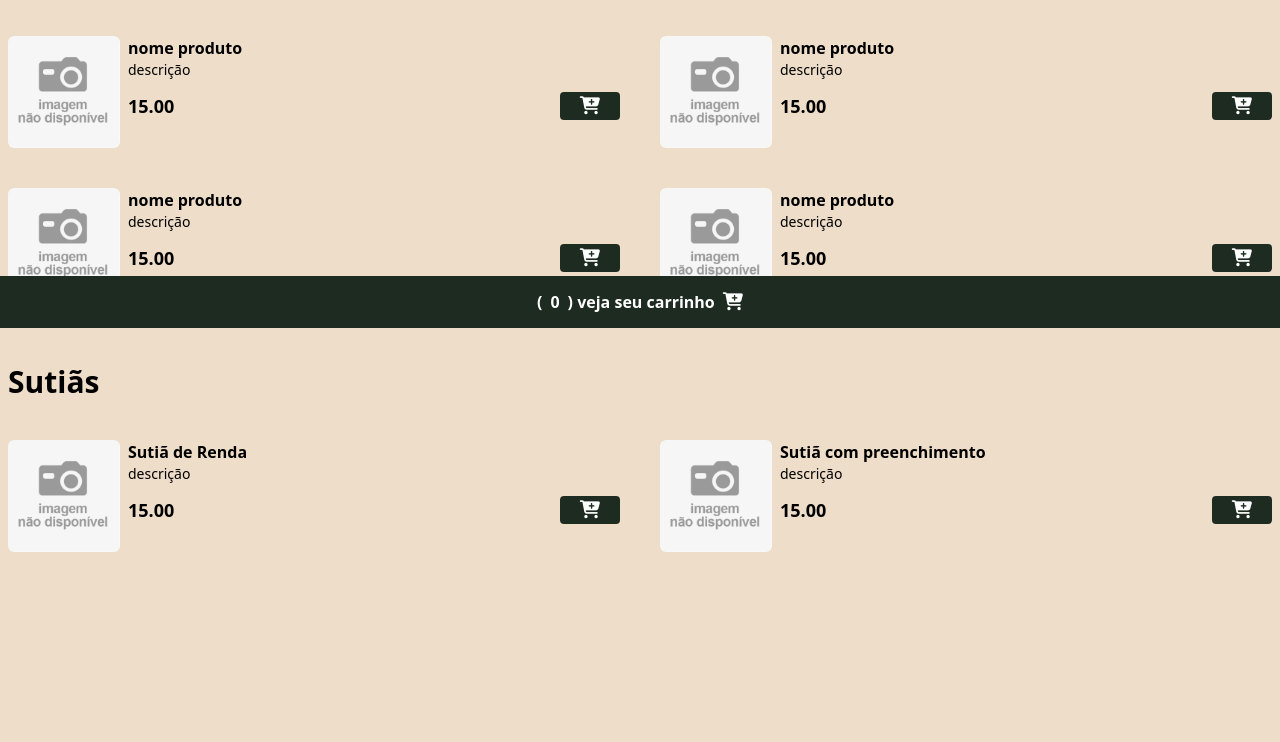
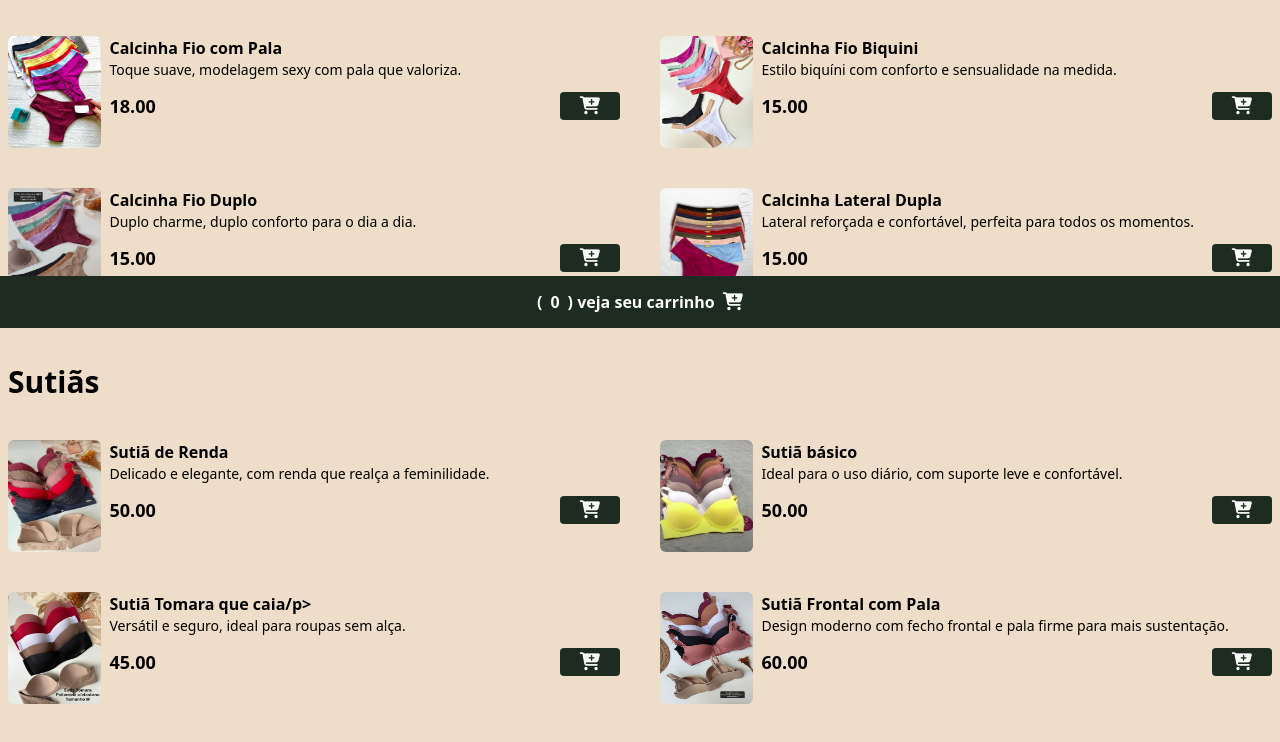
Before and after one commit to ranixx1/Sys_int, a website: page index.html in a window 1280 px wide. Shown: the part 472-1214 px from the top of the page. Before the commit the page ends 1088 px from the top, so only its background shows below. Drawn offline with nearby package versions, Linux system fonts and the light colour scheme.

Commit message:
atualizando os produtos

```diff
--- a/index.html
+++ b/index.html
@@ -12,11 +12,11 @@
 
 
     <!--META TAG DG-->
-    <meta property="og:type" content="website"/>
-    <meta property="og:title" content="sys-int"/>
-    <meta property ="og:image" content="sys-int"/>
-    <meta property ="og:description" content="Tudo em um só lugar"/>
-    <meta property ="og:site-name" content="sys-int"/>
+    <meta property="og:type" content="website" />
+    <meta property="og:title" content="Loja Sys-Int - Moda Íntima" />
+    <meta property="og:image" content="/assets/logo.png" />
+    <meta property="og:description" content="Moda íntima com qualidade e conforto. Tudo em um só lugar!" />
+    <meta property="og:site_name" content="Delicatta" />
 
 
     <link rel="stylesheet" href="./style/output.css" />
@@ -42,7 +42,7 @@
     <!--FIM HEADER-->
 
     <h2 class="bg-bege-claro text-2xl md:text-3xl font-bold text-center mt-9 mb-10 text-verde-escuro">
-        Conheça nossos produtos
+        Nossas Belezuras
     </h2>
 
     <div class="mx-auto max-w-7xl px-2 mt-4">
@@ -56,14 +56,14 @@
         <main class="grid grid-cols-1 md:grid-cols-2 gap-7 md:gap-10 mx-auto max-w-7xl px-2 mb-16 ">
             <!--PRODUTO ITEM-->
             <div class="flex gap-2 w-full">
-                <img src="./assets/ex.jpg" alt="produto1"
+                <img src="./assets/calcinhafiocompala.jpeg" alt="produto1"
                     class="w-28 h-28 rounded-md hover:scale-110 hover:-rotate-2 duration-300">
 
                 <div class="w-full">
-                    <p class="font-bold">nome produto</p>
-                    <p class="text-sm">descrição</p>
+                    <p class="font-bold">Calcinha Fio com Pala</p>
+                    <p class="text-sm">Toque suave, modelagem sexy com pala que valoriza.</p>
                     <div class="flex items-center gap-2 justify-between mt-3">
-                        <p class="font-bold text-lg">15.00</p>
+                        <p class="font-bold text-lg">18.00</p>
                         <button class="bg-verde-escuro px-5 rounded add-to-cart-btn" data-name="produto1"
                             data-price="15.00">
                             <i class="fa fa-cart-plus text-lg text-white"></i>
@@ -75,12 +75,12 @@
 
             <!--PRODUTO ITEM-->
             <div class="flex gap-2 w-full">
-                <img src="./assets/ex.jpg" alt="produto2"
+                <img src="./assets/calcinhafiobiquini.jpeg" alt="produto2"
                     class="w-28 h-28 rounded-md hover:scale-110 hover:-rotate-2 duration-300">
 
                 <div class="w-full">
-                    <p class="font-bold">nome produto</p>
-                    <p class="text-sm">descrição</p>
+                    <p class="font-bold">Calcinha Fio Biquini</p>
+                    <p class="text-sm">Estilo biquíni com conforto e sensualidade na medida.</p>
                     <div class="flex items-center gap-2 justify-between mt-3">
                         <p class="font-bold text-lg">15.00</p>
                         <button class="bg-verde-escuro px-5 rounded add-to-cart-btn" data-name="produto2"
@@ -95,12 +95,12 @@
 
             <!--PRODUTO ITEM-->
             <div class="flex gap-2 w-full">
-                <img src="./assets/ex.jpg" alt="produto3"
+                <img src="./assets/calcinhafioduplo.jpeg" alt="produto3"
                     class="w-28 h-28 rounded-md hover:scale-110 hover:-rotate-2 duration-300">
 
                 <div class="w-full">
-                    <p class="font-bold">nome produto</p>
-                    <p class="text-sm">descrição</p>
+                    <p class="font-bold">Calcinha Fio Duplo</p>
+                    <p class="text-sm">Duplo charme, duplo conforto para o dia a dia.</p>
                     <div class="flex items-center gap-2 justify-between mt-3">
                         <p class="font-bold text-lg">15.00</p>
                         <button class="bg-verde-escuro px-5 rounded add-to-cart-btn" data-name="produto3"
@@ -114,13 +114,13 @@
 
 
             <!--PRODUTO ITEM-->
-            <div class="flex gap-2 w-full">
-                <img src="./assets/ex.jpg" alt="produto4"
+            <div class="flex gap-2 w-full ">
+                <img src="./assets/calcinhalateraldupla.jpeg" alt="produto4"
                     class="w-28 h-28 rounded-md hover:scale-110 hover:-rotate-2 duration-300">
 
                 <div class="w-full">
-                    <p class="font-bold">nome produto</p>
-                    <p class="text-sm">descrição</p>
+                    <p class="font-bold">Calcinha Lateral Dupla</p>
+                    <p class="text-sm">Lateral reforçada e confortável, perfeita para todos os momentos.</p>
                     <div class="flex items-center gap-2 justify-between mt-3">
                         <p class="font-bold text-lg">15.00</p>
                         <button class="bg-verde-escuro px-5 rounded add-to-cart-btn" data-name="produto4"
@@ -139,19 +139,19 @@
             </h2>
         </div>
 
-        <!--GRID BEBIDAS-->
+        <!--GRID SUTIÃ-->
         <div class="grid grid-cols-1 md:grid-cols-2 gap-7 md:gap-10 mx-auto max-w-7xl px-2 mb-16" id="menu-bebidas">
 
-            <!--BEBIDA ITEM 1-->
+            <!--SUTIÃ ITEM 1-->
             <div class="flex gap-2 w-full">
-                <img src="./assets/ex.jpg" alt="produtodf1"
+                <img src="./assets/sutiãrenda.jpeg" alt="produtodf1"
                     class="w-28 h-28 rounded-md hover:scale-110 hover:-rotate-2 duration-300">
 
                 <div class="w-full">
                     <p class="font-bold">Sutiã de Renda</p>
-                    <p class="text-sm">descrição</p>
+                    <p class="text-sm">Delicado e elegante, com renda que realça a feminilidade.</p>
                     <div class="flex items-center gap-2 justify-between mt-3">
-                        <p class="font-bold text-lg">15.00</p>
+                        <p class="font-bold text-lg">50.00</p>
                         <button class="bg-verde-escuro px-5 rounded add-to-cart-btn" data-name="produtodf1"
                             data-price="15.00">
                             <i class="fa fa-cart-plus text-lg text-white"></i>
@@ -159,19 +159,58 @@
                     </div>
                 </div>
             </div>
-            <!-- FIM BEBIDA ITEM 1-->
+            <!-- FIM SUTIÃ ITEM 1-->
 
-            <!--BEBIDA ITEM 2-->
+            <!--SUTIÃ ITEM 2-->
             <div class="flex gap-2 w-full">
-                <img src="./assets/ex.jpg" alt="produtodf2"
+                <img src="./assets/sutiã.jpeg" alt="produtodf2"
                     class="w-28 h-28 rounded-md hover:scale-110 hover:-rotate-2 duration-300">
 
                 <div class="w-full">
-                    <p class="font-bold">Sutiã com preenchimento</p>
-                    <p class="text-sm">descrição</p>
+                    <p class="font-bold">Sutiã básico</p>
+                    <p class="text-sm">Ideal para o uso diário, com suporte leve e confortável.</p>
                     <div class="flex items-center gap-2 justify-between mt-3">
-                        <p class="font-bold text-lg">15.00</p>
+                        <p class="font-bold text-lg">50.00</p>
                         <button class="bg-verde-escuro px-5 rounded add-to-cart-btn" data-name="produtodf2"
+                            data-price="15.00">
+                            <i class="fa fa-cart-plus text-lg text-white"></i>
+                        </button>
+                    </div>
+                </div>
+            </div>
+            <!-- FIM SUTIÃ ITEM 2-->
+
+             <!--SUTIÃ ITEM 3-->
+            <div class="flex gap-2 w-full">
+                <img src="./assets/sutiatomaraquecaia.jpeg" alt="produtodf3"
+                    class="w-28 h-28 rounded-md hover:scale-110 hover:-rotate-2 duration-300">
+
+                <div class="w-full">
+                    <p class="font-bold">Sutiã Tomara que caia/p>
+                    <p class="text-sm">Versátil e seguro, ideal para roupas sem alça.</p>
+                    <div class="flex items-center gap-2 justify-between mt-3">
+                        <p class="font-bold text-lg">45.00</p>
+                        <button class="bg-verde-escuro px-5 rounded add-to-cart-btn" data-name="produtodf1"
+                            data-price="15.00">
+                            <i class="fa fa-cart-plus text-lg text-white"></i>
+                        </button>
+                    </div>
+                </div>
+            </div>
+            <!-- FIM SUTIÃ ITEM 1-->
+
+            <!--SUTIÃ ITEM 4-->
+            <div class="flex gap-2 w-full">
+                <img src="./assets/sutiãfrontal.jpeg" alt="produtodf2"
+                    class="w-28 h-28 rounded-md hover:scale-110 hover:-rotate-2 duration-300">
+
+                <div class="w-full">
+                    <p class="font-bold">Sutiã Frontal com Pala</p>
+                    <p class="text-sm">Design moderno com fecho frontal e pala firme para mais sustentação.
+                    </p>
+                    <div class="flex items-center gap-2 justify-between mt-3">
+                        <p class="font-bold text-lg">60.00</p>
+                        <button class="bg-verde-escuro px-5 rounded add-to-cart-btn" data-name="produtodf4"
                             data-price="15.00">
                             <i class="fa fa-cart-plus text-lg text-white"></i>
                         </button>
```
Also changed, not shown: assets/calcinhafiobiquini.jpeg (added), assets/calcinhafiocompala.jpeg (added), assets/calcinhafioduplo.jpeg (added), assets/calcinhalateraldupla.jpeg (added), assets/cuecaboxestampada.jpeg (added), assets/cuecakids.jpeg (added), assets/cuecaslip.jpeg (added), assets/sutiatomaraquecaia.jpeg (added), assets/sutiã.jpeg (added), assets/sutiãfrontal.jpeg (added), assets/sutiãrenda.jpeg (added), style/output.css.
